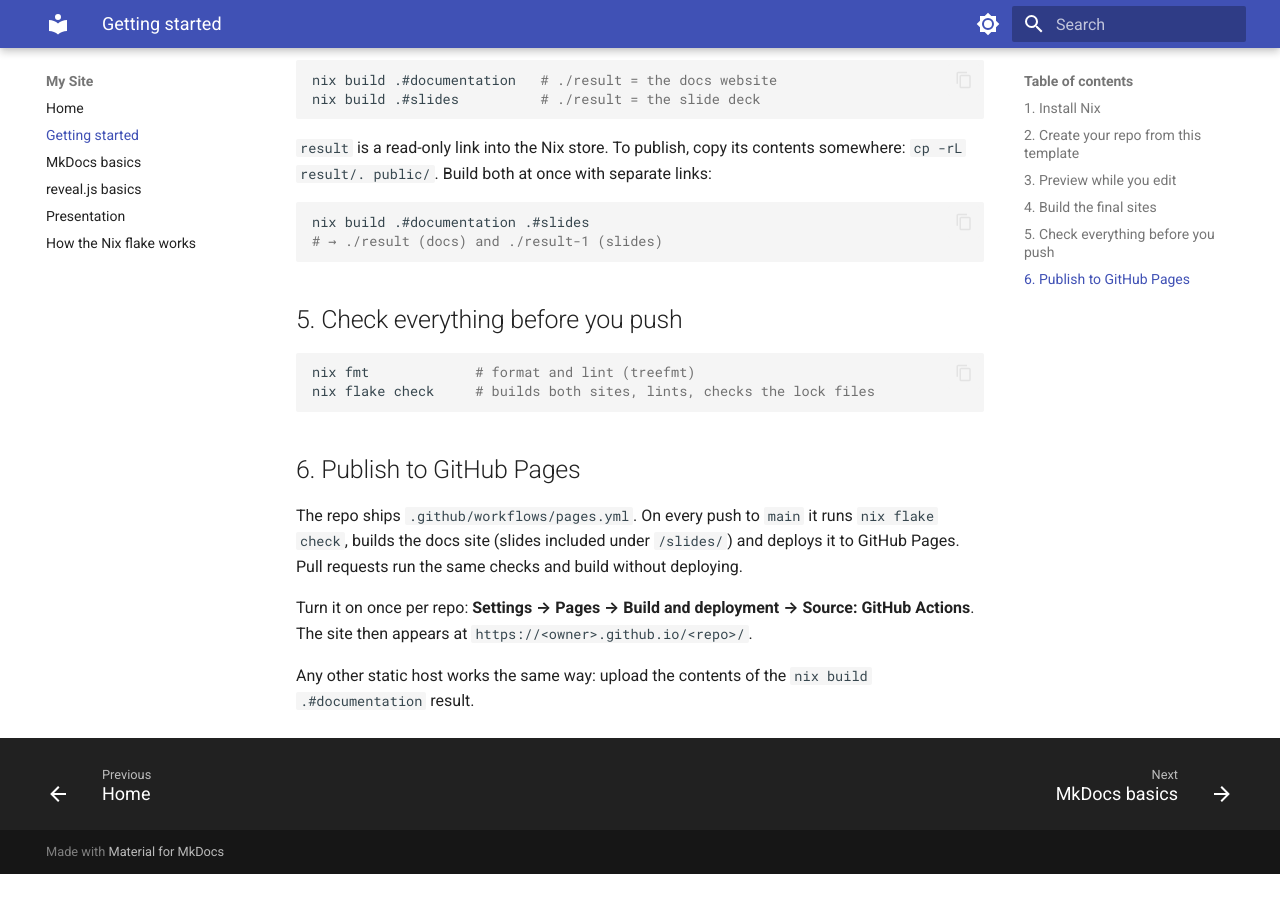
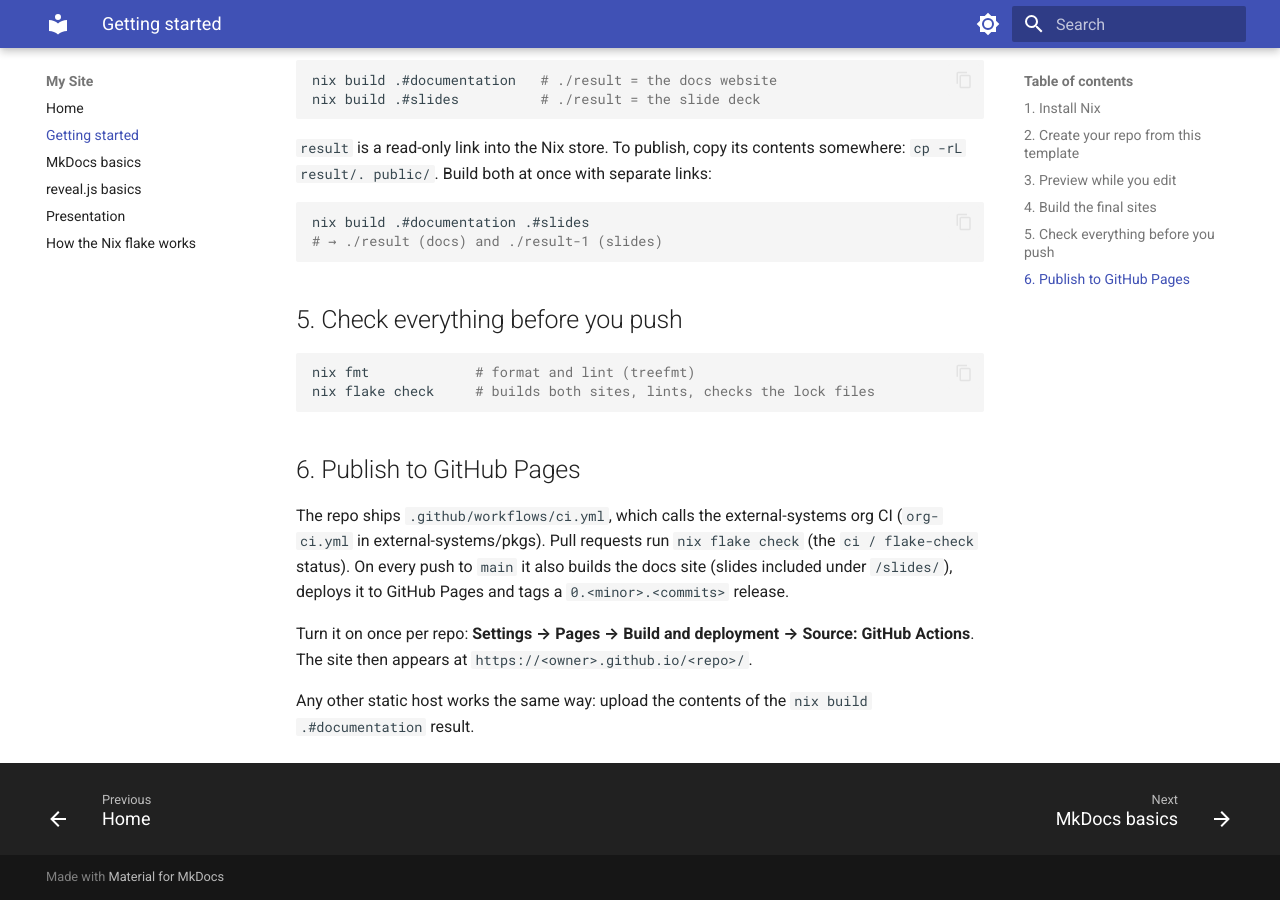
Before and after one commit to external-systems/presenting, an MkDocs documentation site: the page built from documentation/docs/getting-started.md, in a window 1280 px wide and 900 px high, scrolled down 1137 px. Built offline with MkDocs 1.6.1 and Material for MkDocs 9.7.7, drawn with Linux system fonts in a browser that asks for light colours; before the commit the page ends 2011 px from its top, so only the background shows below that.

Commit message:
Adopt the org CI (#6)
* Adopt the org CI

Replace pages.yml with .github/workflows/ci.yml (pkgs org-ci caller,
minor 0), add the org ruleset file, update the docs that pointed at
pages.yml, and bump org-pkgs.

Co-Authored-By: Claude Opus 5.5 <noreply@anthropic.com>
Claude-Session: https://claude.ai/code/session_01E5NrkgmtBE4jpQ1PUPbs6v

* update locks

---------

Co-authored-by: Claude <noreply@anthropic.com>

```diff
--- a/devenv.yaml
+++ b/devenv.yaml
@@ -6,7 +6,7 @@
 # pkgs ("attribute 'bash' missing").
 inputs:
   org-pkgs:
-    url: github:external-systems/pkgs/e058d99fe9f04de4fc47ce892d0efbfebba7929b
+    url: github:external-systems/pkgs/c66adf4c5f91d4da541ff9d896c86eb5414886c3
   nixpkgs:
     follows: org-pkgs/nixpkgs
 imports:
--- a/documentation/docs/getting-started.md
+++ b/documentation/docs/getting-started.md
@@ -80,10 +80,12 @@ nix flake check     # builds both sites, lints, checks the lock files
 
 ## 6. Publish to GitHub Pages
 
-The repo ships `.github/workflows/pages.yml`. On every push to `main` it
-runs `nix flake check`, builds the docs site (slides included under
-`/slides/`) and deploys it to GitHub Pages. Pull requests run the same
-checks and build without deploying.
+The repo ships `.github/workflows/ci.yml`, which calls the
+external-systems org CI (`org-ci.yml` in external-systems/pkgs). Pull
+requests run `nix flake check` (the `ci / flake-check` status). On every
+push to `main` it also builds the docs site (slides included under
+`/slides/`), deploys it to GitHub Pages and tags a `0.<minor>.<commits>`
+release.
 
 Turn it on once per repo: **Settings → Pages → Build and deployment →
 Source: GitHub Actions**. The site then appears at
```
Also changed, not shown: CLAUDE.md (+3 -2 lines), README.md, 6 other files.
